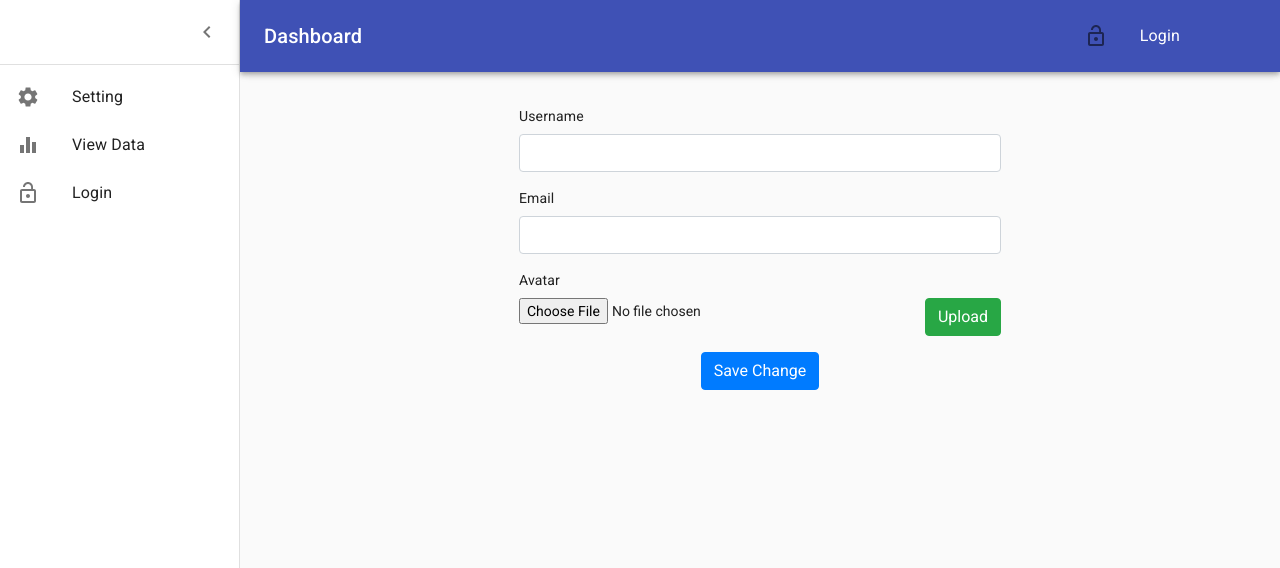
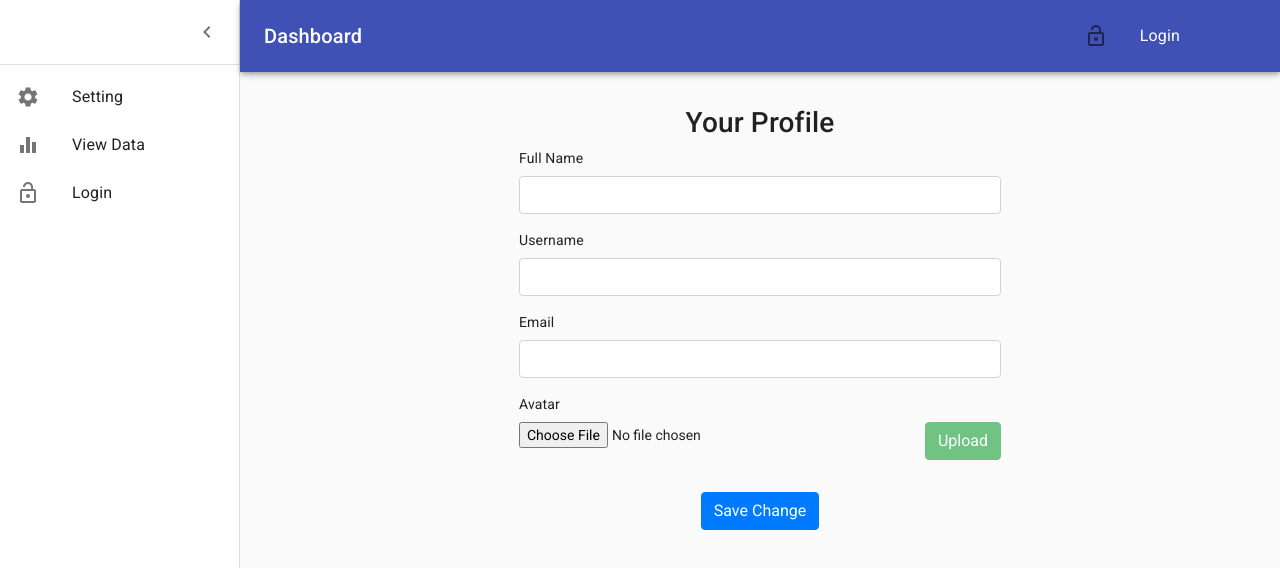
Before and after one commit to hieunguyen1704/ttdadn-iot-web-app-frontend, a React (Vite) app: page /user-info in a window 1280 px wide. Shown: the top 568 px of the page. Built offline with nearby package versions, Linux system fonts and the light colour scheme; no server answers.

Commit message:
fix upload image

```diff
--- a/src/views/Dashboard/Dashboard.js
+++ b/src/views/Dashboard/Dashboard.js
@@ -3,7 +3,6 @@ import clsx from "clsx";
 import { makeStyles } from "@material-ui/core/styles";
 import CssBaseline from "@material-ui/core/CssBaseline";
 import Drawer from "@material-ui/core/Drawer";
-// import Box from "@material-ui/core/Box";
 import AppBar from "@material-ui/core/AppBar";
 import Toolbar from "@material-ui/core/Toolbar";
 import List from "@material-ui/core/List";
@@ -12,27 +11,28 @@ import Divider from "@material-ui/core/Divider";
 import IconButton from "@material-ui/core/IconButton";
 import Container from "@material-ui/core/Container";
 import Grid from "@material-ui/core/Grid";
-// import Link from "@material-ui/core/Link";
 import MenuIcon from "@material-ui/icons/Menu";
 import ChevronLeftIcon from "@material-ui/icons/ChevronLeft";
 import { Router } from "@reach/router";
 import MainListItems from "./listItems";
-import ExitToAppIcon from '@material-ui/icons/ExitToApp';
+import ExitToAppIcon from "@material-ui/icons/ExitToApp";
 import UserConfig from "../Module/UserConfig/UserConfig";
 import DataInfo from "../Module/DataInfo/DataInfo";
 import UserInfo from "../Module/UserInfo/UserInfo";
-import LogIn from '../Module/Authentication/LogIn'
+import LogIn from "../Module/Authentication/LogIn";
 
 import Register from "../Module/Authentication/Register1";
-import { useDispatch, useSelector } from 'react-redux'
+import { useDispatch, useSelector } from "react-redux";
 import { logout } from "../Module/Authentication/action/auth";
 import { navigate } from "@reach/router";
 import ListItem from "@material-ui/core/ListItem";
 import ListItemIcon from "@material-ui/core/ListItemIcon";
 import ListItemText from "@material-ui/core/ListItemText";
-import LockOpenIcon from '@material-ui/icons/LockOpen';
+import LockOpenIcon from "@material-ui/icons/LockOpen";
 // import PeopleIcon from "@material-ui/icons/People";
-import SwitchComponent from '../Module/Authentication/components/switchComponent';
+import SwitchComponent from "../Module/Authentication/components/switchComponent";
+import { config } from "../../config";
+import axios from "axios";
 const drawerWidth = 240;
 
 const useStyles = makeStyles((theme) => ({
@@ -104,7 +104,7 @@ const useStyles = makeStyles((theme) => ({
     paddingBottom: theme.spacing(4),
     marginLeft: "auto",
     marginRight: "auto",
-    width: "100%"
+    width: "100%",
   },
   paper: {
     padding: theme.spacing(2),
@@ -127,20 +127,41 @@ export default function Dashboard() {
     setOpen(false);
   };
   // const fixedHeightPaper = clsx(classes.paper, classes.fixedHeight);
-  const dispatch = useDispatch()
-  const isAuthenticated = useSelector(state => state.auth.isAuthenticated)
-  const userchange = useSelector(state => state.auth.user)
-  const [username, setUsername] = useState('')
+  const dispatch = useDispatch();
+  const isAuthenticated = useSelector((state) => state.auth.isAuthenticated);
+  const userchange = useSelector((state) => state.auth.user);
+  const [username, setUsername] = useState("");
+  const [avatarUrl, setAvatarUrl] = useState("");
+
+  //get avatar
+  useEffect(() => {
+    const userInfoUrl = config.dbURl + config.api.userInfo;
+    let mounted = true;
+    axios
+      .get(userInfoUrl)
+      .then((response) => {
+        if (mounted) {
+          const avatarUrl = response.data.data[0].avatar;
+          setAvatarUrl(avatarUrl);
+        }
+      })
+      .catch((error) => {
+        console.log(error);
+      });
+    return () => {
+      mounted = false;
+    };
+  }, [userchange]);
   useEffect(() => {
     if (userchange) {
-      setUsername(userchange.username)
+      setUsername(userchange.username);
     }
-  }, [userchange])
+  }, [userchange]);
   // eslint-disable-next-line no-unused-vars
   const onLogout = async (e) => {
-    dispatch(logout())
-    navigate("login")
-  }
+    dispatch(logout());
+    navigate("login");
+  };
   return (
     <div className={classes.root}>
       <CssBaseline />
@@ -174,20 +195,32 @@ export default function Dashboard() {
             {/* <Badge badgeContent={4} color="secondary">
               <NotificationsIcon />
             </Badge> */}
-            {!isAuthenticated && <ListItem button >
+            {!isAuthenticated && (
+              <ListItem button>
                 <ListItemIcon>
                   <LockOpenIcon />
                 </ListItemIcon>
                 <ListItemText primary="Login" />
-            </ListItem>}
+              </ListItem>
+            )}
           </IconButton>
           {/* display username */}
-          <IconButton color="inherit" onClick={()=>navigate("user-info")}>
-            {isAuthenticated &&
+          <IconButton color="inherit" onClick={() => navigate("user-info")}>
+            {isAuthenticated && (
               <ListItem button>
-              <img src="https://image.thanhnien.vn/768/uploaded/tuyenth/2020_01_08/iu_gkal.jpg" alt="A" style={{borderRadius:"50%",width:35,height: 35, marginRight:10}} />
+                <img
+                  src={avatarUrl ? avatarUrl : "https://cdn.icon-icons.com/icons2/1378/PNG/512/avatardefault_92824.png"}
+                  alt="A"
+                  style={{
+                    borderRadius: "50%",
+                    width: 35,
+                    height: 35,
+                    marginRight: 10,
+                  }}
+                />
                 <ListItemText primary={username} />
-            </ListItem>}
+              </ListItem>
+            )}
           </IconButton>
           {isAuthenticated && <SwitchComponent />}
           {/* display logout icon  */}
@@ -219,7 +252,11 @@ export default function Dashboard() {
       <main className={classes.content}>
         <div className={classes.appBarSpacer} />
         <Container maxWidth="lg" className={classes.container}>
-          <Grid container spacing={10} style={{display:"flex", justifyContent: "center" , marginTop: 10}}>
+          <Grid
+            container
+            spacing={10}
+            style={{ display: "flex", justifyContent: "center", marginTop: 10 }}
+          >
             {/* Chart */}
             {/* <Grid item xs={12} md={8} lg={9}>
               <Paper className={fixedHeightPaper}>
@@ -228,7 +265,7 @@ export default function Dashboard() {
             </Grid> */}
             <Router>
               {/* <LoginT path="testlogin" /> */}
-              <Register path='register' />
+              <Register path="register" />
               <LogIn path="login" />
               <UserConfig path="user-config" />
               <DataInfo path="data-info" />
--- a/src/views/Module/UserInfo/UserInfo.js
+++ b/src/views/Module/UserInfo/UserInfo.js
@@ -8,12 +8,14 @@ import "./UserInfo.scss";
 const UserInfo = () => {
   const [username, setUserName] = useState("");
   const [email, setEmail] = useState("");
+  const [name, setName] = useState("");
   const [hasError, setHasError] = useState(false);
   const [message, setMessage] = useState("");
   const [avatar, setAvatar] = useState(null);
   const [avatarUrl, setAvatarUrl] = useState("");
   const [progress, setProgress] = useState(0);
   const [loading, setLoading] = useState(false);
+  const [invalidImage, setInvalidImage] = useState(null);
   useEffect(() => {
     const userInfoUrl = config.dbURl + config.api.userInfo;
     let mounted = true;
@@ -23,8 +25,12 @@ const UserInfo = () => {
         if (mounted) {
           const username = response.data.data[0].username;
           const email = response.data.data[0].email;
+          const name = response.data.data[0].name;
+          const avatarUrl = response.data.data[0].avatar;
           setUserName(username);
           setEmail(email);
+          setName(name);
+          setAvatarUrl(avatarUrl);
         }
       })
       .catch((error) => {
@@ -40,9 +46,19 @@ const UserInfo = () => {
   const handleEmailChange = (event) => {
     setEmail(event.target.value);
   };
+  const handleNameChange = (event) => {
+    setName(event.target.value);
+  };
   const handleAvatarChange = (event) => {
     if (event.target.files[0]) {
-      setAvatar(event.target.files[0]);
+      let imageFile = event.target.files[0];
+      if (!imageFile.name.match(/\.(jpg|jpeg|png|gif)$/)) {
+        setInvalidImage("Please select valid image.");
+        return false;
+      }else{
+        setAvatar(imageFile);
+        setInvalidImage(null);
+      }
     }
   };
   const handleUpload = (event) => {
@@ -57,9 +73,6 @@ const UserInfo = () => {
           (snapshot.bytesTransferred / snapshot.totalBytes) * 100
         );
         setProgress(progress);
-        if (progress == 100) {
-          setLoading(false);
-        }
       },
       (error) => {
         console.log(error);
@@ -71,6 +84,7 @@ const UserInfo = () => {
           .getDownloadURL()
           .then((url) => {
             setAvatarUrl(url);
+            setLoading(false);
           });
       }
     );
@@ -81,6 +95,8 @@ const UserInfo = () => {
     const sendData = {
       username: username,
       email: email,
+      name: name,
+      avatar: avatarUrl,
     };
     axios
       .put(userInfoUrl, sendData)
@@ -111,7 +127,18 @@ const UserInfo = () => {
       {hasError && <ErrorAlert message={message} />}
       <div style={{ width: "80vw" }} className="row justify-content-center">
         <div className="col-lg-6 col-md-8 col-xs-10 col-12">
+          <h3 className="text-center">Your Profile</h3>
           <form onSubmit={handleSubmit}>
+            <div className="form-group">
+              <label htmlFor="name">Full Name</label>
+              <input
+                type="text"
+                className="form-control"
+                id="name"
+                value={name ? name : ""}
+                onChange={handleNameChange}
+              />
+            </div>
             <div className="form-group">
               <label htmlFor="username">Username</label>
               <input
@@ -145,33 +172,38 @@ const UserInfo = () => {
             <div className="form-group">
               <label htmlFor="avatar">Avatar</label>
               <br />
-              <div className="d-flex justify-content-between">
+              <div className="row">
+                <div className="col-md-8 col-12">
                   <input type="file" id="avatar" onChange={handleAvatarChange} />
+                </div>
+                <div className="col-md-4 col-6 d-md-flex justify-content-md-end mt-md-0 mt-3">
                   <button
                     type="button"
                     className="btn btn-success"
                     onClick={handleUpload}
+                    disabled={avatar ? false : true}
                   >
                     Upload
                   </button>
                 </div>
-              {loading && (
-                <div className="d-flex justify-content-center">
+              </div>
+              {invalidImage && <p className="text-danger">{invalidImage}</p>}
+              <div className="d-flex justify-content-center  mt-3">
+                {loading ? (
                   <CircularProgress variant="static" value={progress} />
-                </div>
-              )}
-              {avatarUrl && (
-                <div className="d-flex justify-content-center mt-3">
+                ) : avatarUrl ? (
                   <img
                     src={avatarUrl}
                     alt="avatar"
                     id="avatar-preview"
-                    style={{ width: 300, height: 300 }}
+                    style={{ width: 250, height: 250 }}
                   />
-                </div>
+                ) : (
+                  ""
                 )}
               </div>
-            <div className="d-flex justify-content-center">
+            </div>
+            <div className="d-flex justify-content-center mb-3">
               <button type="submit" className="btn btn-primary">
                 Save Change
               </button>
```
Lines whose indentation alone changed are shown as unchanged.
